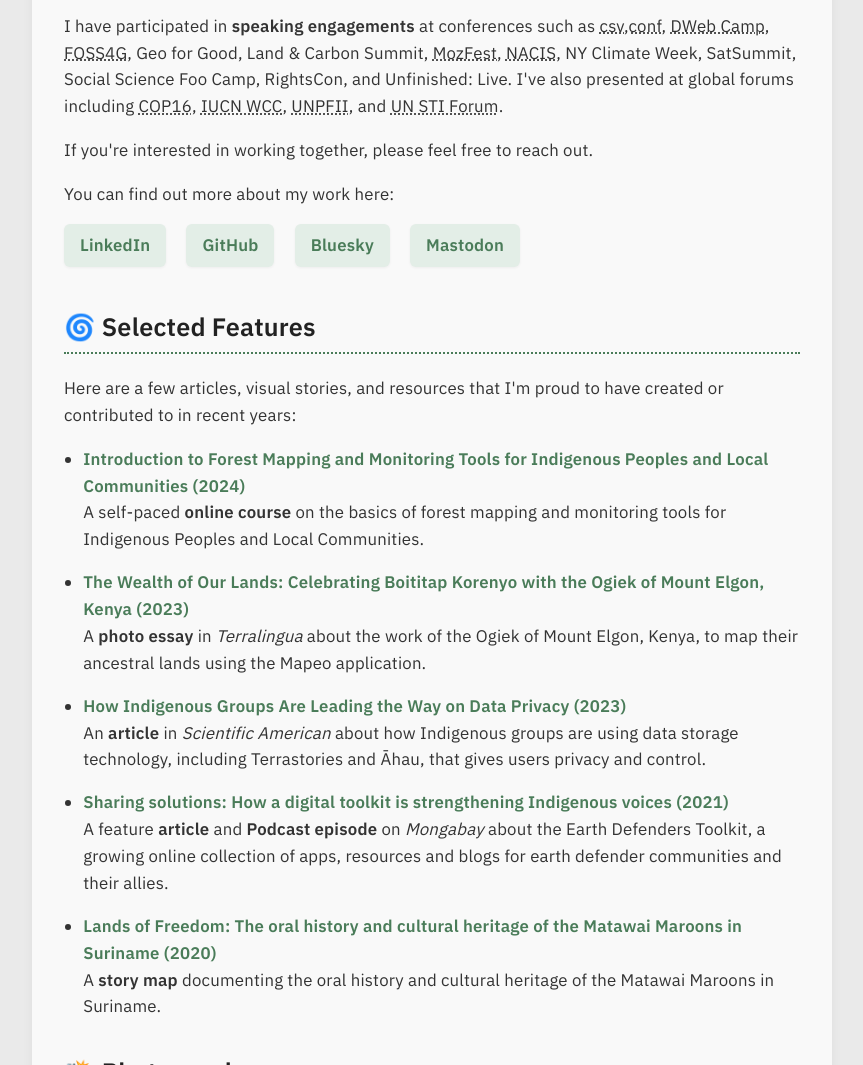
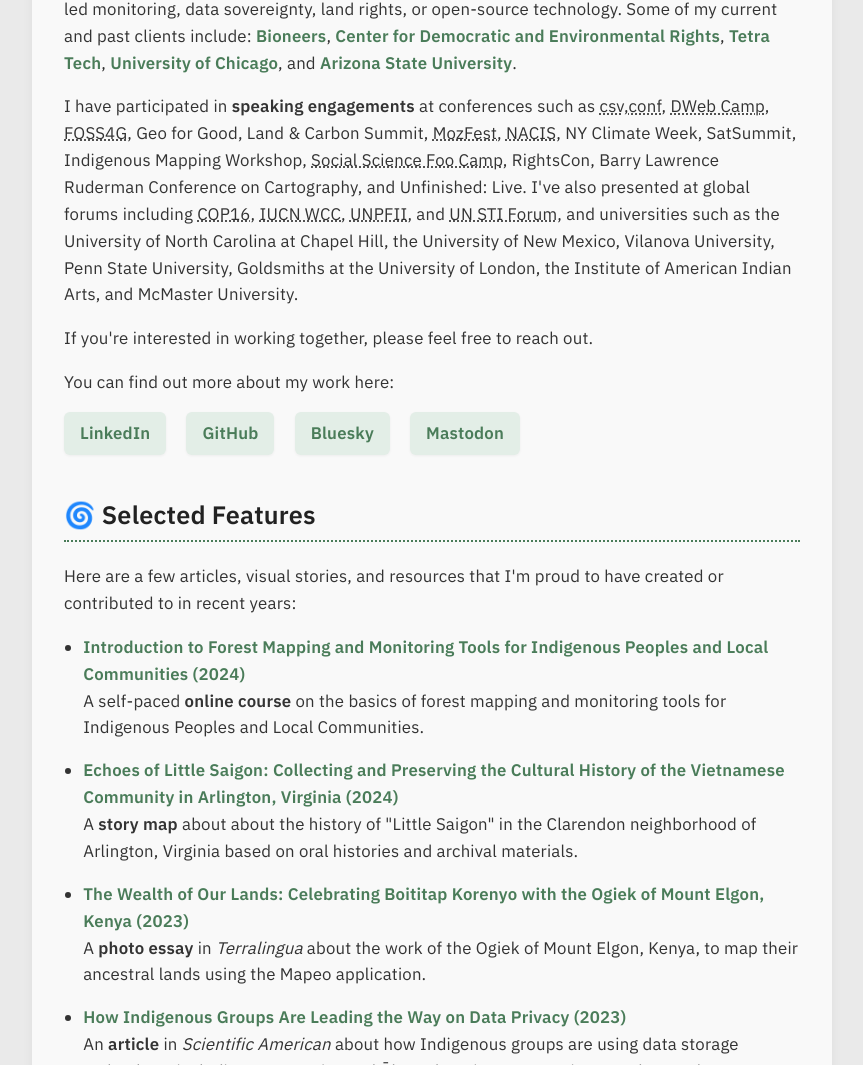
Before and after one commit to rudokemper/rudokemper.github.io, a website: page index.html in a window 1280 px wide. Shown: the part 1429-2494 px from the top of the page, without its empty margins (208-1071 px from the left). Drawn offline with Linux system fonts and the light colour scheme.

Commit message:
Add new talks and storymap

```diff
--- a/index.html
+++ b/index.html
@@ -115,24 +115,56 @@
           target="_blank"
           rel="noopener noreferrer"
           >Awana Digital</a
-        >, and
+        >,
         <a href="https://imazon.org.br" title="Imazon" target="_blank" rel="noopener noreferrer"
           >Imazon</a
-        >, we co-create an open-source Indigenous data sovereignty platform called
+        >, and a number of Indigenous community organizations, we co-create an open-source
+        Indigenous data sovereignty platform called
         <a
           href="https://guardianconnector.net"
           title="Guardian Connector"
           target="_blank"
           rel="noopener noreferrer"
           >Guardian Connector</a
-        >, and provide ongoing technical support for Indigenous community organizations across the
-        globe.
+        >, and provide ongoing technical support for communities across the globe.
       </p>
       <p>
         On occasion, I take on <strong>freelance work</strong>, including contracts to build custom
         web mapping applications or data pipeline tools, or to serve as a technical advisor in
         programmatic areas. Most of these projects—though not all—relate to my work in participatory
         mapping, community-led monitoring, data sovereignty, land rights, or open-source technology.
+        Some of my current and past clients include:
+        <a href="https://bioneers.org" title="Bioneers" target="_blank" rel="noopener noreferrer"
+          >Bioneers</a
+        >,
+        <a
+          href="https://www.centerforenvironmentalrights.org/"
+          title="Center for Democratic and Environmental Rights"
+          target="_blank"
+          rel="noopener noreferrer"
+          >Center for Democratic and Environmental Rights</a
+        >,
+        <a
+          href="https://www.tetratech.com/"
+          title="Tetra Tech"
+          target="_blank"
+          rel="noopener noreferrer"
+          >Tetra Tech</a
+        >,
+        <a
+          href="https://www.uchicago.edu/"
+          title="University of Chicago"
+          target="_blank"
+          rel="noopener noreferrer"
+          >University of Chicago</a
+        >, and
+        <a
+          href="https://www.asu.edu/"
+          title="Arizona State University"
+          target="_blank"
+          rel="noopener noreferrer"
+          >Arizona State University</a
+        >.
       </p>
       <p>
         I have participated in <strong>speaking engagements</strong> at conferences such as
@@ -141,8 +173,12 @@
         <abbr title="Free and Open Source Software for Geospatial">FOSS4G</abbr>, Geo for Good, Land
         & Carbon Summit, <abbr title="Mozilla Festival">MozFest</abbr>,
         <abbr title="North American Cartographic Information Society">NACIS</abbr>, NY Climate Week,
-        SatSummit, Social Science Foo Camp, RightsCon, and Unfinished: Live. I've also presented at
-        global forums including
+        SatSummit, Indigenous Mapping Workshop,
+        <abbr
+          title="An annual, invite-only, participant-driven unconference co-organized by O'Reilly Media, SAGE Publishing, and Meta since 2018."
+          >Social Science Foo Camp</abbr
+        >, RightsCon, Barry Lawrence Ruderman Conference on Cartography, and Unfinished: Live. I've
+        also presented at global forums including
         <abbr title="Conference of the Parties to the Convention on Biological Diversity"
           >COP16</abbr
         >,
@@ -152,7 +188,9 @@
         <abbr
           title="United Nations Multi-stakeholder Forum on Science, Technology, and Innovation for the Sustainable Development Goals"
           >UN STI Forum</abbr
-        >.
+        >, and universities such as the University of North Carolina at Chapel Hill, the University
+        of New Mexico, Vilanova University, Penn State University, Goldsmiths at the University of
+        London, the Institute of American Indian Arts, and McMaster University.
       </p>
       <p>If you're interested in working together, please feel free to reach out.</p>
       <p>You can find out more about my work here:</p>
@@ -206,6 +244,20 @@
           <br />
           A self-paced <strong>online course</strong> on the basics of forest mapping and monitoring
           tools for Indigenous Peoples and Local Communities.
+        </li>
+        <li>
+          <a
+            href="https://arlingtonhistorical.com/items/show/40"
+            title="Little Saigon in Clarendon            "
+            target="_blank"
+            rel="noopener noreferrer"
+          >
+            Echoes of Little Saigon: Collecting and Preserving the Cultural History of the
+            Vietnamese Community in Arlington, Virginia (2024)
+          </a>
+          <br />
+          A <strong>story map</strong> about about the history of "Little Saigon" in the Clarendon
+          neighborhood of Arlington, Virginia based on oral histories and archival materials.
         </li>
         <li>
           <a
```
